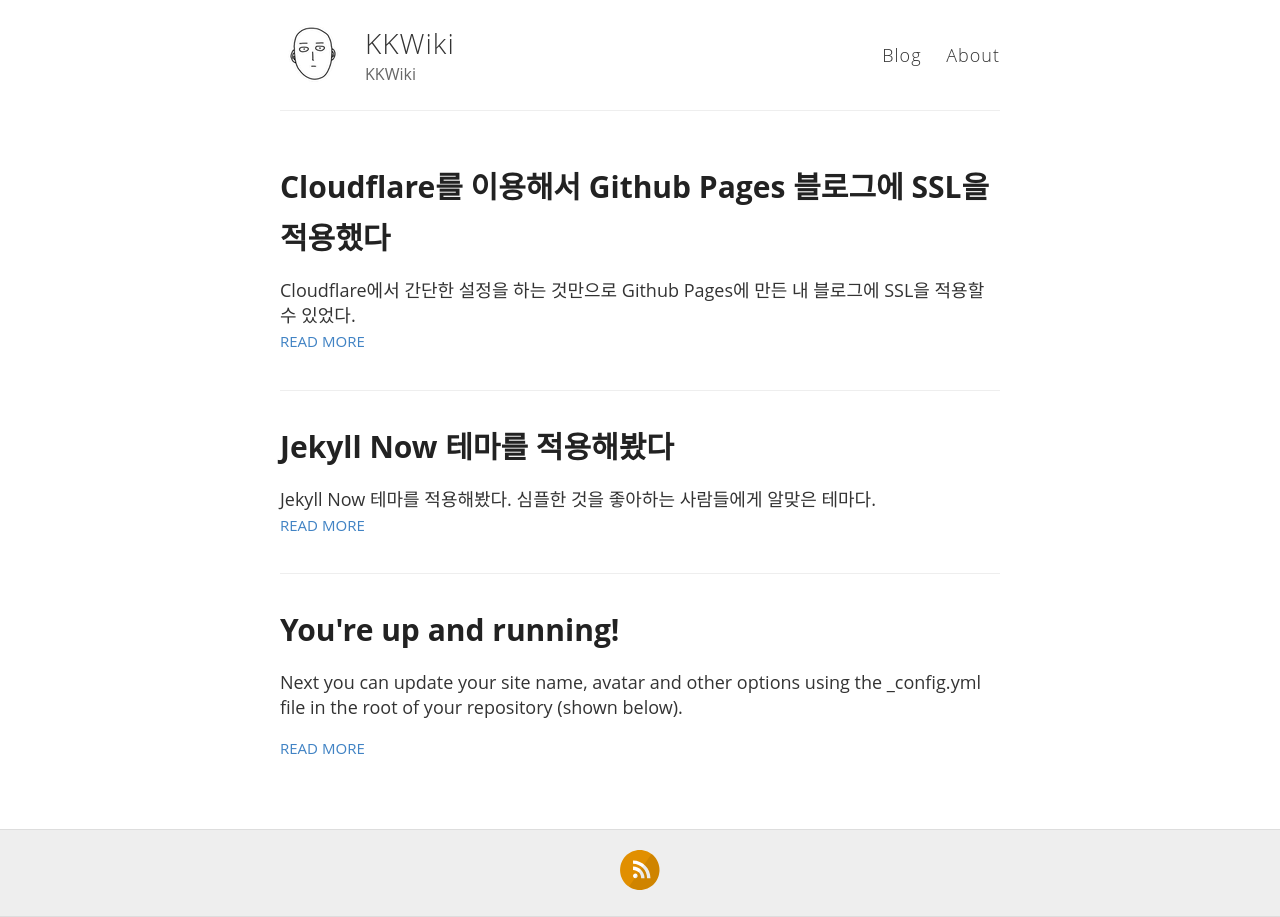
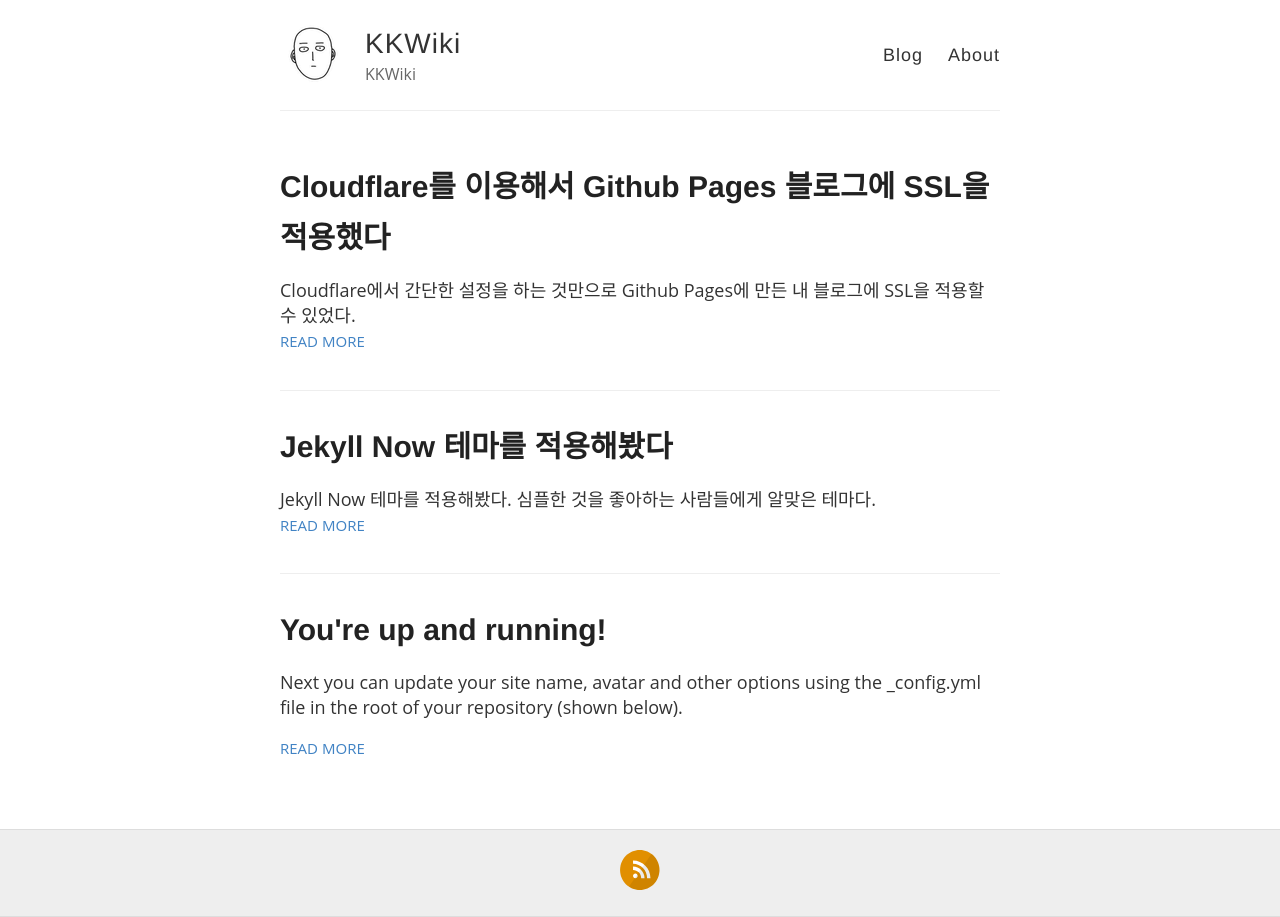
Before and after one commit to kalkin7/kkwiki, a Jekyll site: the page built from index.html, in a window 1280 px wide. Built offline with Jekyll 4.4.1, drawn with Linux system fonts in a browser that asks for light colours; some web fonts are replaced.

Commit message:
change fonts

```diff
--- a/_sass/_variables.scss
+++ b/_sass/_variables.scss
@@ -1,3 +1,4 @@
+@charset "UTF-8";
 
 //
 // VARIABLES
@@ -16,7 +17,7 @@ $white: #fff;
 
 // Font stacks
 $helvetica: "Open Sans", "NanumBarunGothic", "NanumGothic", "Malgun Gothic", "Spoqa Han Sans", "Helvetica Neue",Helvetica, Arial, sans-serif;
-$helveticaNeue: "Open Sans", "NanumBarunGothic", "NanumGothic", "Malgun Gothic", "Spoqa Han Sans", "Helvetica Neue", Helvetica, Arial, sans-serif;
+$helveticaNeue: '나눔스퀘어', 'NanumSquare', '나눔바른고딕', 'NanumBarunGothic', '나눔고딕', 'NanumGothic', '맑은 고딕', 'Malgun Gothic', 'Spoqa Han Sans', 'Noto Sans Korean', "Helvetica Neue", Helvetica, Arial, sans-serif;
 $georgia: "Open Sans", "NanumBarunGothic", "NanumGothic", "Malgun Gothic", "Spoqa Han Sans", "Helvetica Neue", Georgia, sans-serif;
 
 // Mobile breakpoints
```
